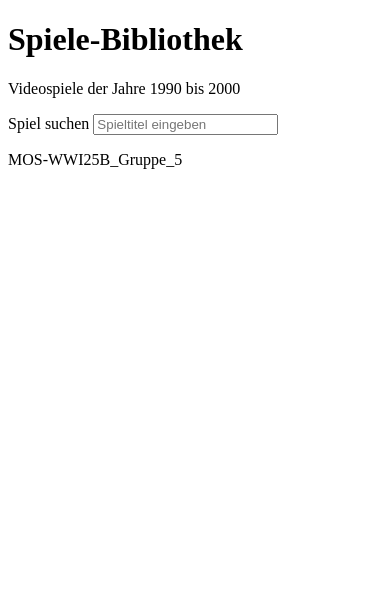
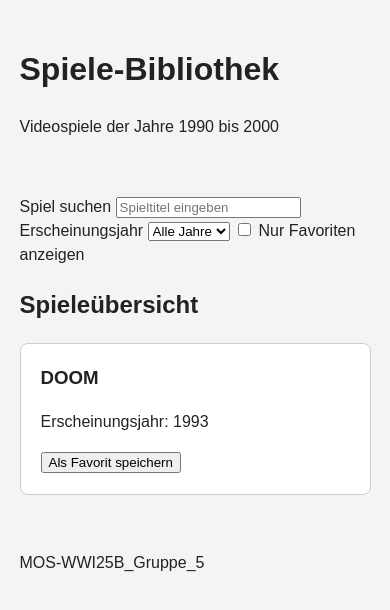
Before and after one commit to chrissy2005/Fortgeschrittene-Systementwicklung-II, a plain HTML site: page index.html in a window 390 px wide. Drawn offline with Linux system fonts and the light colour scheme.

Commit message:
Jahresfilter, Favoritenauswahl und responsives Kartenlayout ergaenzen

```diff
--- a/index.html
+++ b/index.html
@@ -26,6 +26,35 @@
                 placeholder="Spieltitel eingeben"
             >
 
+            <label for="year-filter">Erscheinungsjahr</label>
+            <select id="year-filter" name="year">
+                <option value="">Alle Jahre</option>
+                <option value="1990">1990</option>
+                <option value="1991">1991</option>
+                <option value="1992">1992</option>
+                <option value="1993">1993</option>
+                <option value="1994">1994</option>
+                <option value="1995">1995</option>
+                <option value="1996">1996</option>
+                <option value="1997">1997</option>
+                <option value="1998">1998</option>
+                <option value="1999">1999</option>
+                <option value="2000">2000</option>
+            </select>
+
+            <input type="checkbox" id="favorites-only" name="favorites">
+            <label for="favorites-only">Nur Favoriten anzeigen</label>
+            <section>
+                <h2>Spieleübersicht</h2>
+                <div id="game-list" class="game-grid">
+                    <article class="game-card">
+                        <h3>DOOM</h3>
+                        <p>Erscheinungsjahr: 1993</p>
+                        <button type="button">Als Favorit speichern</button>
+                    </article>
+                </div>
+            </section>
+
         </main>
 
         <footer>
--- a/style.css
+++ b/style.css
@@ -1 +1,59 @@
 /* MOS-WWI25B_Gruppe_5 */
+
+* {
+    box-sizing: border-box;
+}
+
+body {
+    margin: 0;
+    font-family: Arial, sans-serif;
+    line-height: 1.5;
+    color: #222222;
+    background-color: #f4f4f4;
+}
+
+header,
+main,
+footer {
+    width: 90%;
+    max-width: 1100px;
+    margin: 0 auto;
+}
+
+header,
+footer {
+    padding: 24px 0;
+}
+
+main {
+    padding: 16px 0;
+}
+
+.game-grid {
+    display: grid;
+    grid-template-columns: repeat(3, 1fr);
+    gap: 20px;
+}
+
+.game-card {
+    padding: 20px;
+    background-color: #ffffff;
+    border: 1px solid #cccccc;
+    border-radius: 8px;
+}
+
+.game-card h3 {
+    margin-top: 0;
+}
+
+@media (max-width: 800px) {
+    .game-grid {
+        grid-template-columns: repeat(2, 1fr);
+    }
+}
+
+@media (max-width: 600px) {
+    .game-grid {
+        grid-template-columns: 1fr;
+    }
+}
```
